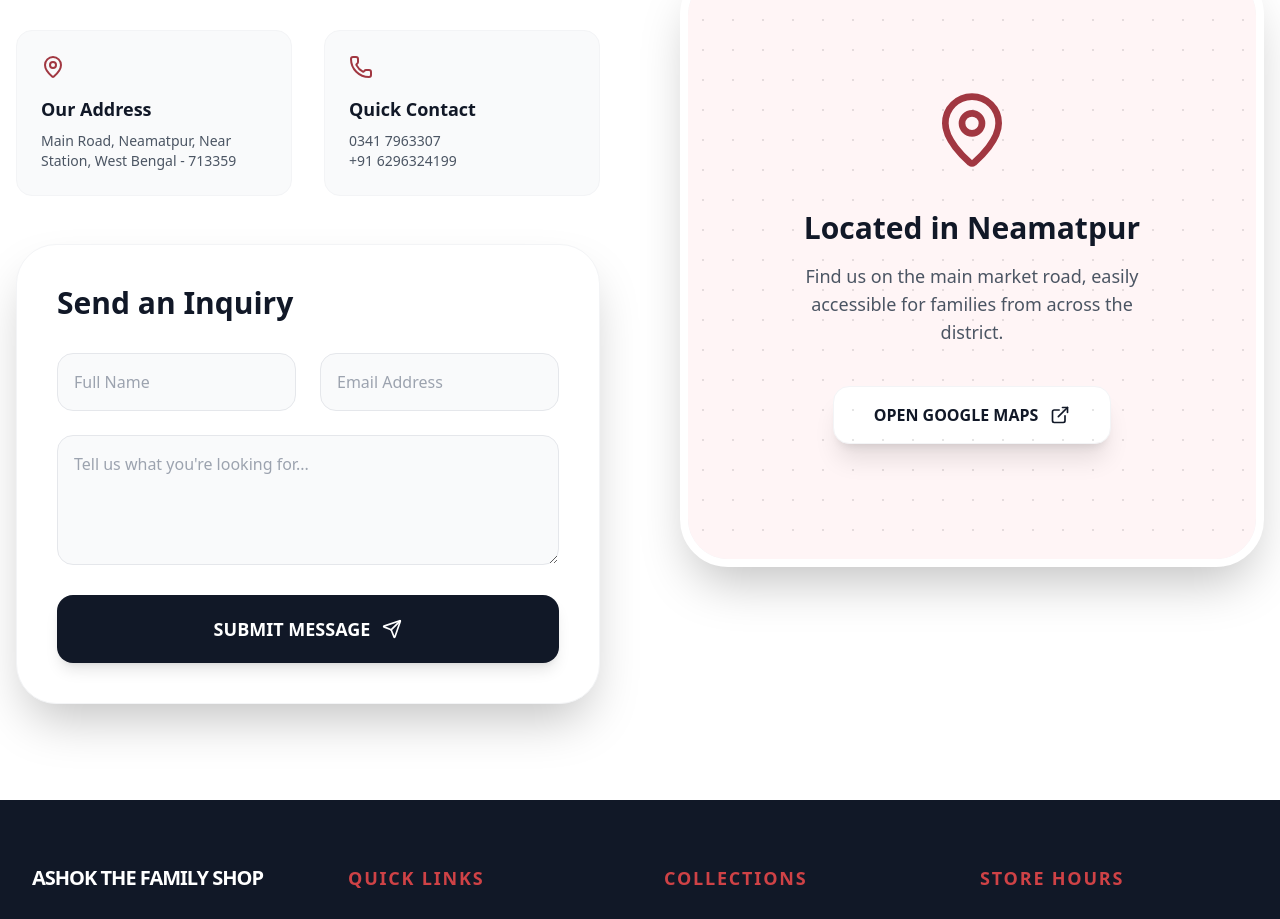
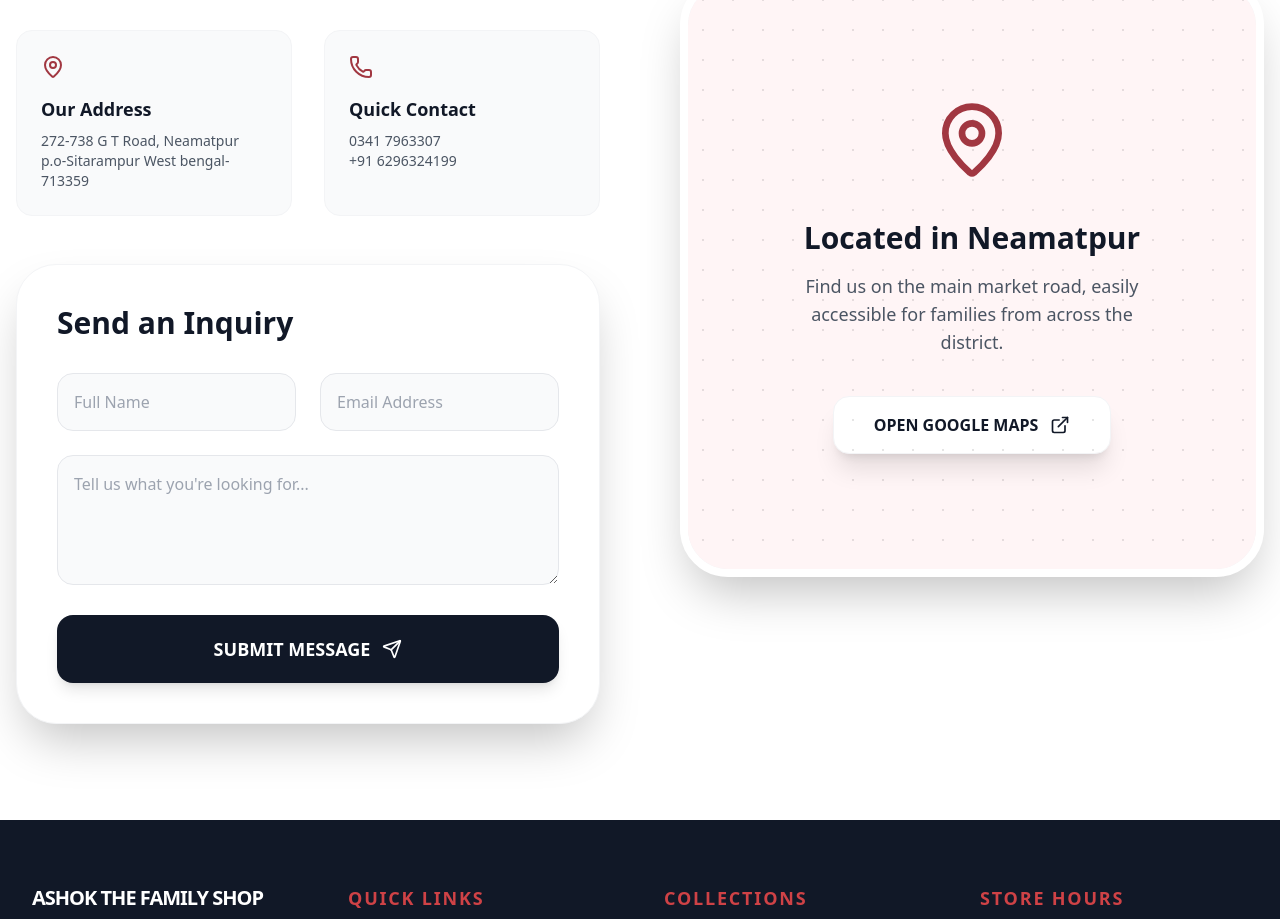
Before and after one commit to dev-koush-01/Ashok-Shop-Portfolio-Prototype, a React (Vite) app: page / in a window 1280 px wide. Shown: the part 4880-5799 px from the top of the page. Built offline with nearby package versions, Linux system fonts and the light colour scheme.

Commit message:
Updated address of the store

```diff
--- a/src/App.jsx
+++ b/src/App.jsx
@@ -397,7 +397,7 @@ const HomePage = ({ setCurrentPage }) => {
               <div className="p-6 bg-gray-50 rounded-2xl border border-gray-100">
                 <MapPin className="text-amber-600 mb-4" />
                 <h4 className="font-black mb-2 text-lg">Our Address</h4>
-                <p className="text-gray-600 text-sm">Main Road, Neamatpur, Near Station, West Bengal - 713359</p>
+                <p className="text-gray-600 text-sm">272-738 G T Road, Neamatpur p.o-Sitarampur West bengal-713359</p>
               </div>
               <div className="p-6 bg-gray-50 rounded-2xl border border-gray-100">
                 <Phone className="text-amber-600 mb-4" />
```
